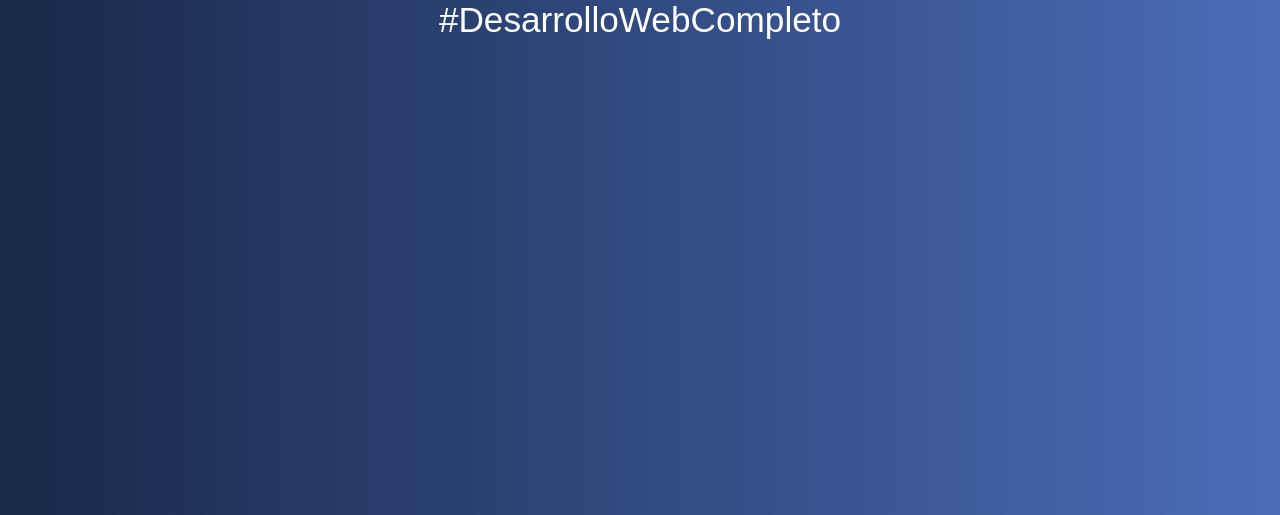
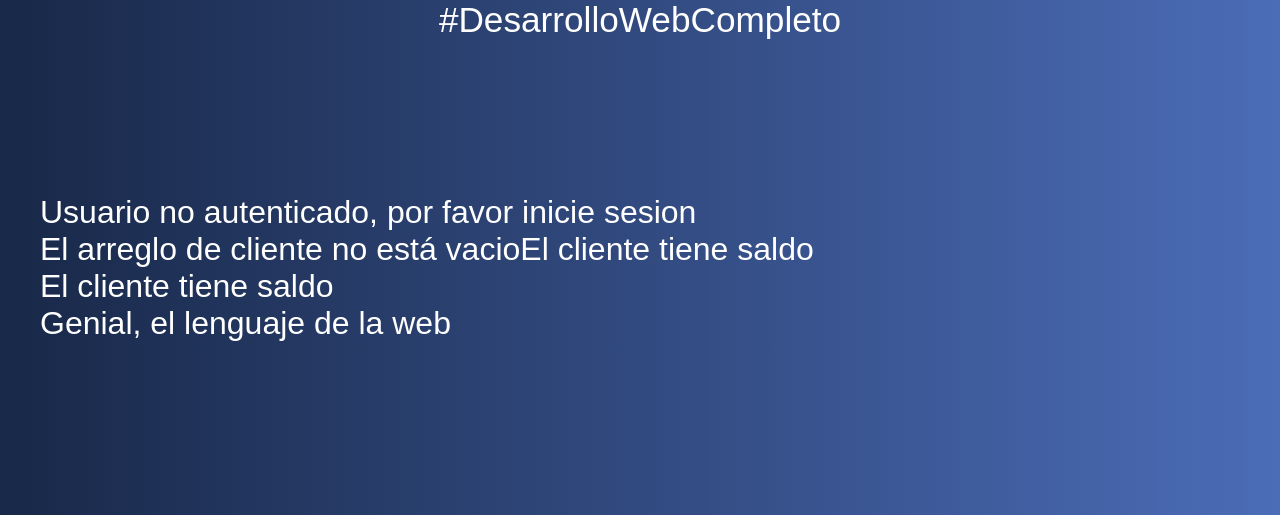
Before and after one commit to Benjamin-Galan/Introduccion_Php, a PHP site: page /12-condicionales.php in a window 1280 px wide. Shown: the part 285-800 px from the top of the page. Run offline with PHP 8.4, Linux system fonts and the light colour scheme.

Commit message:
Sobre condicionales

```diff
--- a/12-condicionales.php
+++ b/12-condicionales.php
@@ -1,7 +1,59 @@
 <?php include 'includes/header.php';
 
+$autenticado = false;
+$admin = false;
 
+if ($autenticado || $admin){
+    echo 'Usuario autenticado correctamente';
+} else {
+    echo 'Usuario no autenticado, por favor inicie sesion';
+}
 
+$cliente = [
+    'nombre' => 'Juan ',
+    'saldo' => 200,
+    'informacion' => [
+        'tipo' => 'premium'
+    ]
+];
 
+echo "<br>";
+
+if (!empty($cliente)){
+    echo "El arreglo de cliente no está vacio";
+
+    if($cliente['saldo'] > 0){
+        echo "El cliente tiene saldo";
+    } else {
+        echo "No tiene saldo";
+    }
+}
+
+echo "<br>";
+
+if($cliente['saldo'] > 0){
+    echo "El cliente tiene saldo";
+} else if ($cliente['informacion']['tipo'] === "premium"){
+    echo "El cliente es premium";
+} else {
+    echo "No hay cliente definido";
+}
+
+echo "<br>";
+
+//switch
+$tecnologia = 'Javascript';
+
+switch($tecnologia){
+    case 'Php':
+        echo "Php, un excelente lenguaje";
+        break;
+    case 'Javascript':
+        echo "Genial, el lenguaje de la web";
+        break;
+    default:
+        echo "Un lenguaje desconocido";
+        break;
+}
 
 include 'includes/footer.php';
```
